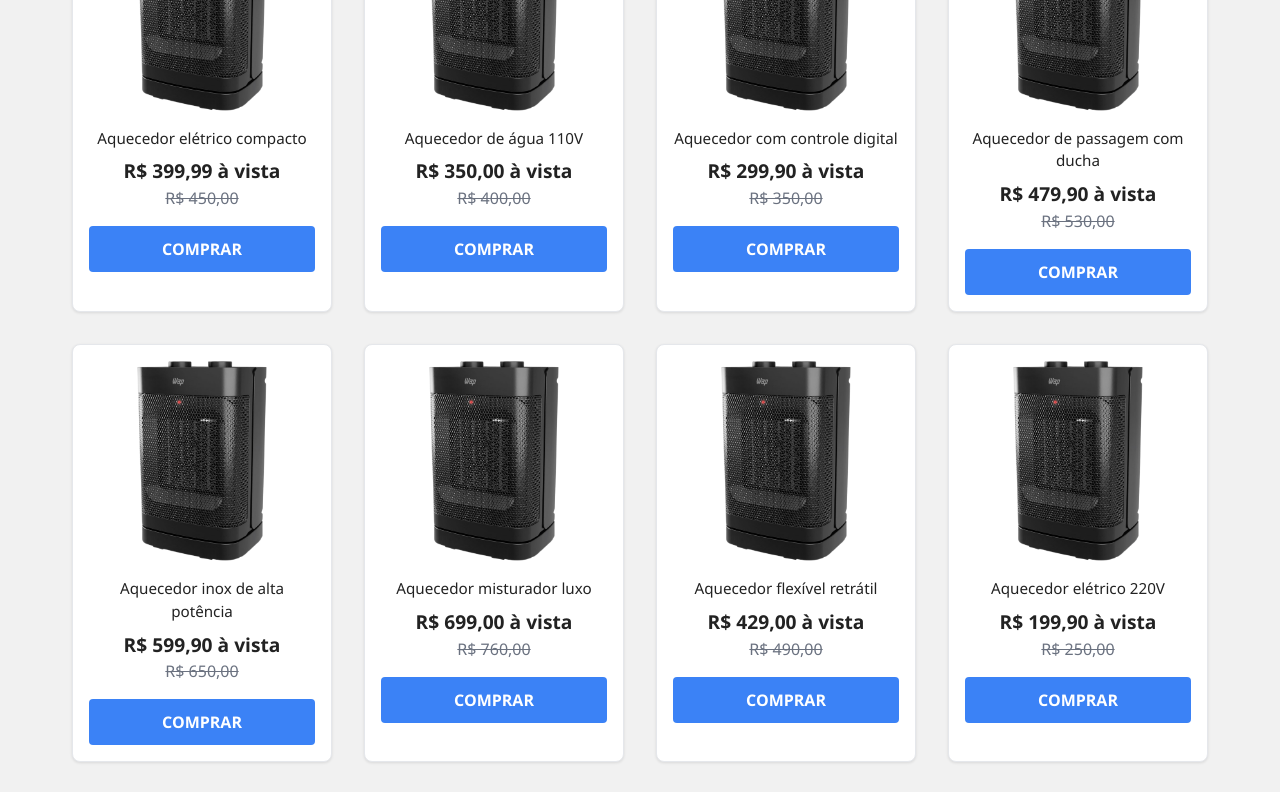
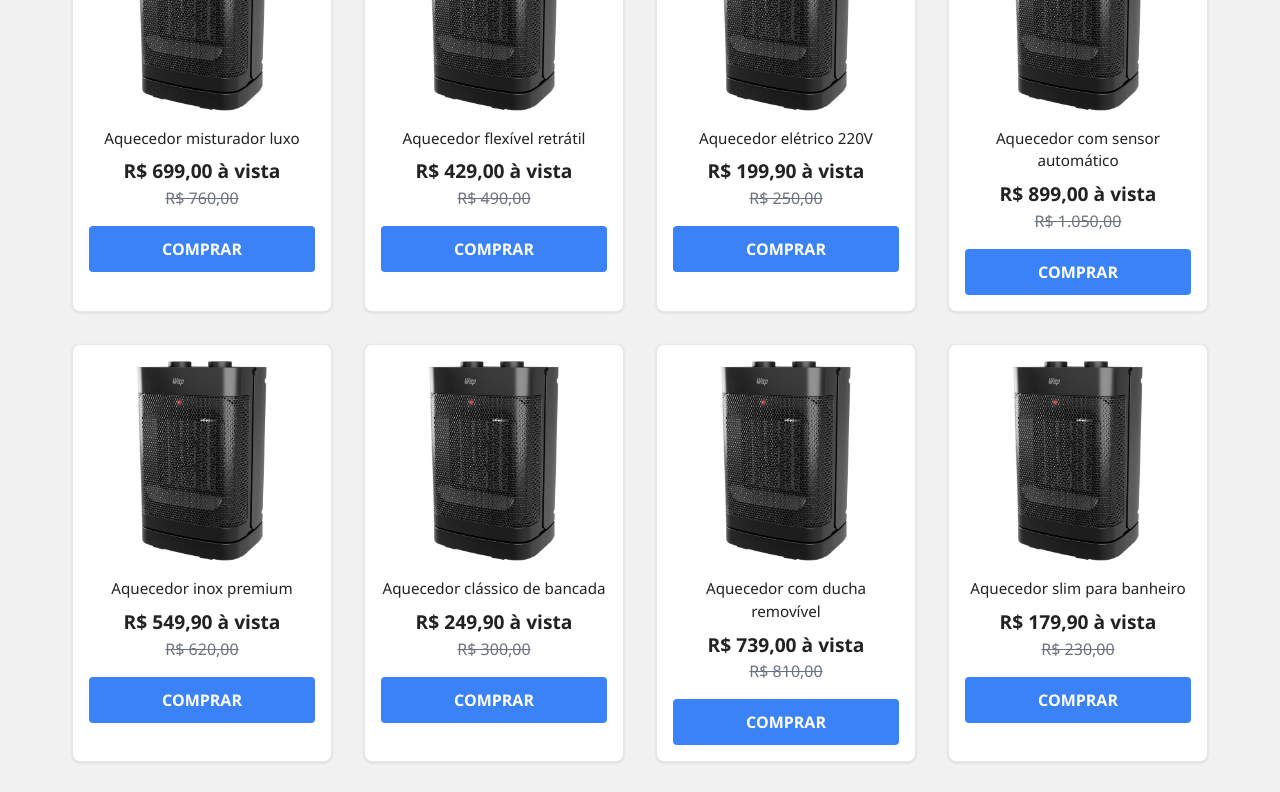
Before and after one commit to Guilherme1Souza/Neves-Comercial, a Next.js app: page /aquecedores in a window 1280 px wide. Shown: the part 660-1452 px from the top of the page. Built offline with nearby package versions, Linux system fonts and the light colour scheme.

Commit message:
fix(aquecedores): removendo produtos

```diff
--- a/data/products/aquecedores.js
+++ b/data/products/aquecedores.js
@@ -1,36 +1,6 @@
 import aquecedoresImg from "@/images/aquecedores/aquecedores.png";
 
 export const produtosAquecedores = [
-  {
-    imagem: aquecedoresImg,
-    nome: "Aquecedor elétrico compacto",
-    precoAtual: "R$ 399,99 à vista",
-    precoAntigo: "R$ 450,00",
-  },
-  {
-    imagem: aquecedoresImg,
-    nome: "Aquecedor de água 110V",
-    precoAtual: "R$ 350,00 à vista",
-    precoAntigo: "R$ 400,00",
-  },
-  {
-    imagem: aquecedoresImg,
-    nome: "Aquecedor com controle digital",
-    precoAtual: "R$ 299,90 à vista",
-    precoAntigo: "R$ 350,00",
-  },
-  {
-    imagem: aquecedoresImg,
-    nome: "Aquecedor de passagem com ducha",
-    precoAtual: "R$ 479,90 à vista",
-    precoAntigo: "R$ 530,00",
-  },
-  {
-    imagem: aquecedoresImg,
-    nome: "Aquecedor inox de alta potência",
-    precoAtual: "R$ 599,90 à vista",
-    precoAntigo: "R$ 650,00",
-  },
   {
     imagem: aquecedoresImg,
     nome: "Aquecedor misturador luxo",
```
